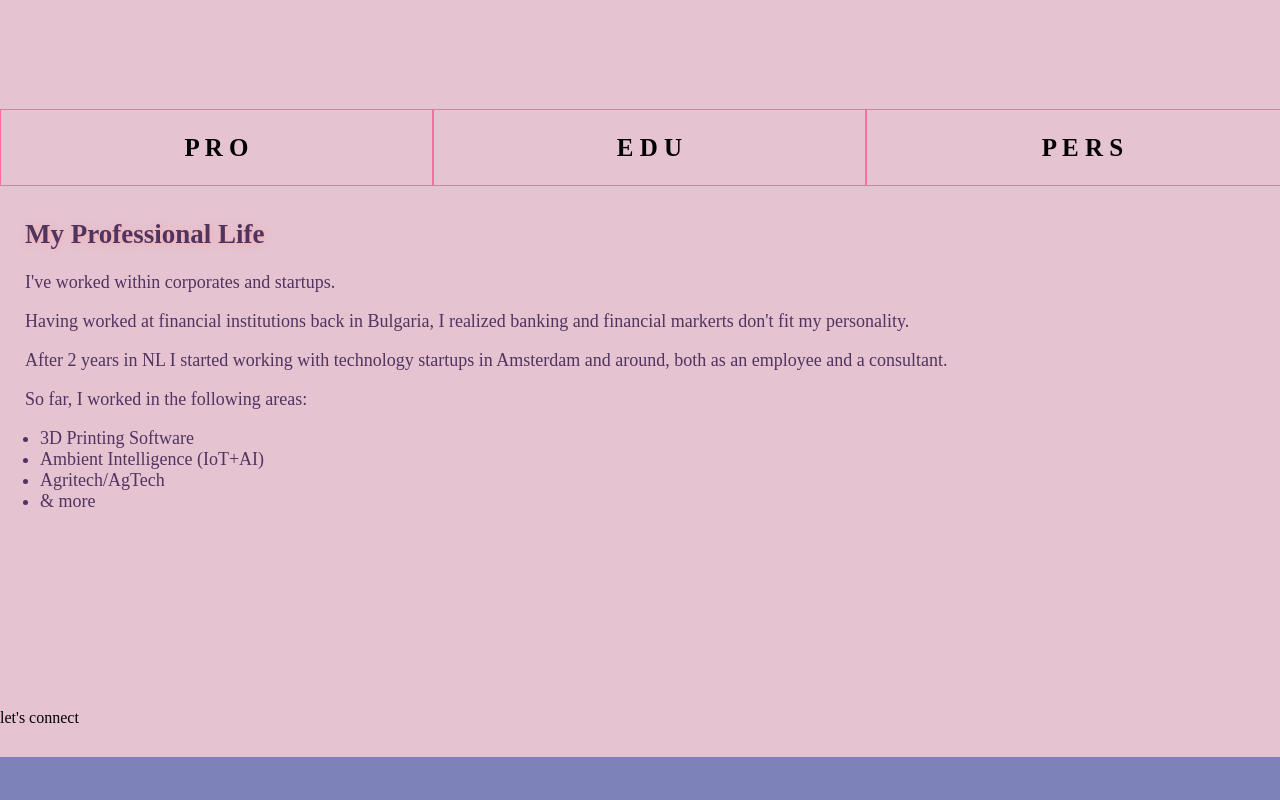
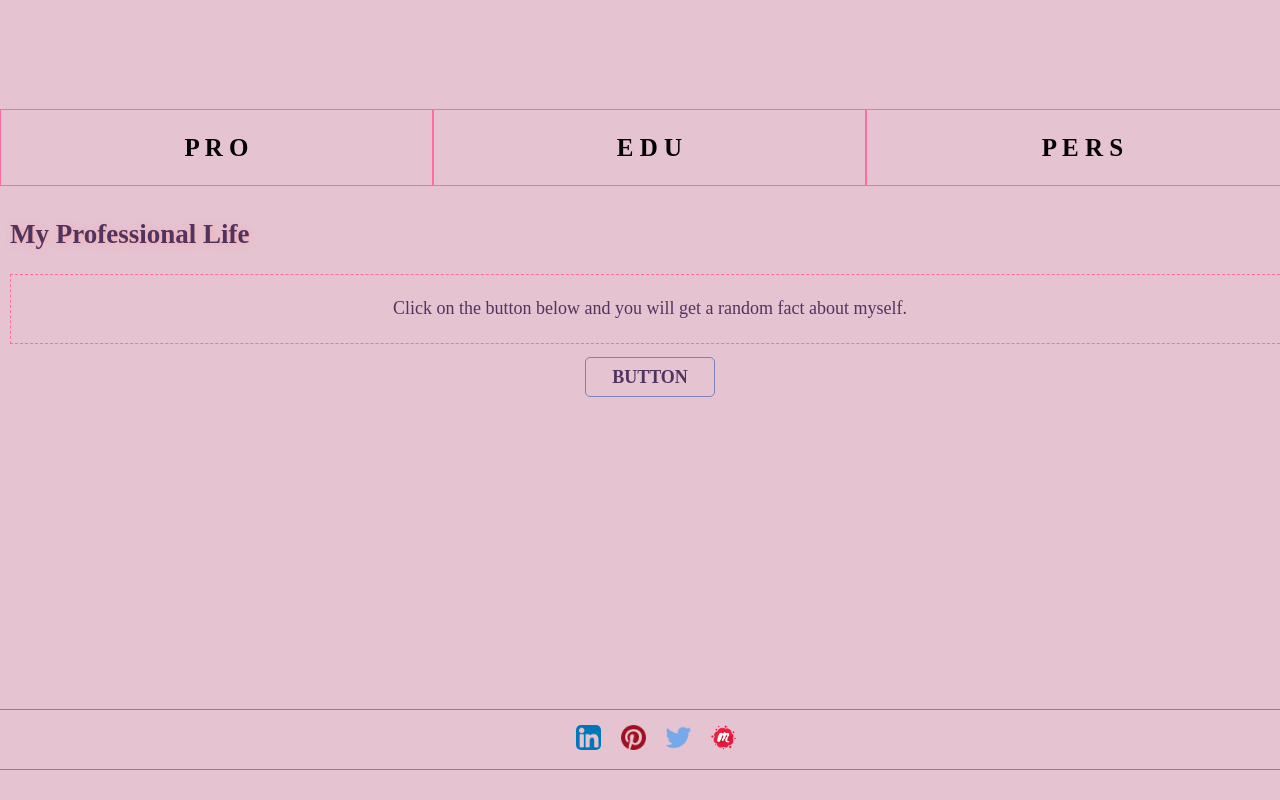
Before and after one commit to anton-mladenov/personalWebsite, a plain HTML site: page Codaisseur/personalWebsite/index.html in a window 1280 px wide. Shown: the part 671-1471 px from the top of the page. Before the commit the page ends 1428 px from the top, so only its background shows below. Drawn offline with nearby package versions, Linux system fonts and the light colour scheme; a web font is replaced by a local one.

Commit message:
final commit

```diff
--- a/Codaisseur/personalWebsite/index.html
+++ b/Codaisseur/personalWebsite/index.html
@@ -1,12 +1,14 @@
 <!DOCTYPE html>
-<html>
+<html lang="en-US">
 
 <head>
   <meta charset="utf-8">
+  <meta name="description" content="This is Anton's personal webpage which he wrote alone :D">
+  <!-- http://ogp.me/ Open Graph Data provides even more metadata richness-->
   <title>Anton's Universe</title>
-  <link rel="shortcut icon" type="image/png" src="./images/favicon-16x16.png">
+  <link rel="shortcut icon" type="image/png" href="favicon-16x16.png">
   <link href="./styles/styles.css" rel="stylesheet">
-  <link href="https://fonts.googleapis.com/css?family=Elsie+Swash+Caps:400,900|Scope+One|Zilla+Slab+Highlight:400,700" rel="stylesheet">
+  <link href="https://fonts.googleapis.com/css?family=Elsie+Swash+Caps:400,900|Scope+One:400,600,700,800,900|Zilla+Slab+Highlight:400,700" rel="stylesheet">
 
 </head>
 
@@ -21,8 +23,9 @@
     <div class="hello">
       <h1>Hello, Codaisseur Fam!</h1>
       <h2>I am Anton and that's my personal (web)page.</h2>
+      <!--  -->
       <h2>Let's meet, collaborate and code awesome stuff together.</h2>
-      <h2>May The <s>Force</s> Object Be With You!</h2>
+      <h2>May The <s>Force</s> Object Be With You<a href="https://www.spreadshirt.com/javascript+may+the+objet+be+with+you+men-s+fine+jersey+t-shirt-D1004038036" target="_blank">!</a></h2>
     </div>
 
     <div class="manifesto">
@@ -43,49 +46,51 @@
       <li><a href="#/pers">p e r s</a></li>
     </ul>
 
+
     <div class="panels">
-      <article class="active-panel">
+
+      <article class="active-panel proArticle">
         <h2>My Professional Life</h2>
-        <p>I've worked within corporates and startups.</p>
-        <p>Having worked at financial institutions back in Bulgaria, I realized banking and financial markerts don't fit my personality.</p>
-        <p>After 2 years in NL I started working with technology startups in Amsterdam and around, both as an employee and a consultant.</p>
-        <p>So far, I worked in the following areas:</p>
-        <ul class="areas">
-          <li class="area">3D Printing Software</li>
-          <li class="area">Ambient Intelligence (IoT+AI)</li>
-          <li class="area">Agritech/AgTech</li>
-          <li class="area">& more</li>
-        </ul>
+        <div class="everyDiv">
+          <p class="Div">Click on the button below and you will get a random fact about myself.</p>
+        </div>
+        <div class="button"><button class="proButton"> BUTTON </button></div>
       </article>
 
-      <article>
+      <article class="eduArticle">
         <h2>What I've Studied</h2>
-        <p>I have two Bachelor degrees.</p>
-        <p>I have a BSc in Industry Economics from UNWE, Sofia.</p>
-        <p>I also have BBA in Marketing from Saxion Hogeschool, Deventer.</p>
-        <p>The next <strong>useful</strong> education I will get is from Codaisseur.</p>
+        <div class="everyDiv">
+          <p class="Div">Click on the button below and you will get a random fact about myself.</p>
+        </div>
+        <div class="button"><button class="eduButton"> BUTTON </button></div>
       </article>
 
-      <article>
-        <img id="profile-image" src="./images/profile-photo.jpg" alt="That's me" align="right">
+      <article class="persArticle">
         <h2>Personal Stuff</h2>
-        <p>Originally, I am from Sofia, Bulgaria - born and raised.</p>
-        <p>I live and work in the Netherlands for the past 6 years already - yaaay!</p>
-        <p>I moved a lot within NL. I had lived in Deventer, Enschede and Rotterdam so far.</p>
-        <p>For the past two years I live in Amsterdam with my girlfriend.</p>
+        <div class="everyDiv">
+          <p class="Div">Click on the button below and you will get a random fact about myself.</p>
+        </div>
+        <div class="button"><button class="persButton"> BUTTON </button></div>
+        <!-- <div class="button"><button class="seeMeButton"> See Me </button></div> -->
+        <div id="profile-image"><img class="profile-image" src="./images/profile-photo.jpg" alt="That's me"></div>
       </article>
+
     </div>
     <!-- class="panels" ends -->
 
   </section>
   <!-- section class="info-box" ends -->
 
-  <script src="https://code.jquery.com/jquery-3.3.1.js" integrity="sha256-2Kok7MbOyxpgUVvAk/HJ2jigOSYS2auK4Pfzbm7uH60=" crossorigin="anonymous"></script>
   <script type="text/javascript" src="./scripts/main.js"></script>
 </body>
 
 <footer>
-  let's connect
+  <div class="footer">
+    <a href="https://www.linkedin.com/in/antonmladenov/" target="_blank"><img class="social" src="./images/linkedin.png" alt="LinkedIn"></a>
+    <a href="https://pinterest.com/antonmladenovofficial/" target="_blank"><img class="social" src="./images/pinterest.png" alt="Pinterest"></a>
+    <a href="https://twitter.com/aantonka" target="_blank"><img class="social" src="./images/twitter.png" alt="Twitter"></a>
+    <a href="https://www.meetup.com/members/187309450/" target="_blank"><img class="social" src="./images/meetup.png" alt="Meetup"></a>
+  </div>
 </footer>
 
 </html>
--- a/Codaisseur/personalWebsite/scripts/main.js
+++ b/Codaisseur/personalWebsite/scripts/main.js
@@ -1,3 +1,5 @@
+// switching panels begins
+
 var tabs = document.querySelectorAll('.info-box li a');
 var panels = document.querySelectorAll('.info-box article');
 
@@ -22,4 +24,87 @@ function setTabHandler(tab, tabPos) {
     panels[tabPos].className = 'active-panel';
   };
 
+}; // switching panels ends
+
+var proInput = [
+  "I've worked with both corporates and startups. (but prefer startups)",
+  "Having worked in the financial sector in Bulgaria, I realized banking and financial markerts don't fit my personality.",
+  "After 2 years in NL, I started working with technology startups in Amsterdam and around, both as an employee and a consultant.",
+  "So far, I worked in the following areas: 3D Printing Software, Ambient Intelligence (IoT+AI), Agritech/AgTech, & more.",
+  "I always try to stay as much closer to the development team as possible. Understanding each other through clear communication is the key.",
+  "I love tools! Everything that has buttons and graphs. I am a (power) user of Atlassian, Google and multiple social media, analytics, and CRM tools.",
+  "I really enjoy and benefit from cross-department roles where I can meet and talk to different people on different positions.",
+  "Understanding the bigger business picture is what I first try to get into when on a new position."
+];
+
+var eduInput = [
+  "I have two Bachelor degrees.",
+  "I have a BSc in Industry Economics from UNWE, Sofia.",
+  "I also have BBA in Marketing from Saxion Hogeschool, Deventer.",
+  "The next useful education I will get is from Codaisseur.",
+  "I start to believe more and more in informal education, one that's outside of a university.",
+  "I believe the professions of the future will require some (substantial) level of programming skills. Hence, attending the Codaisseur Academy."
+];
+
+var persInput = [
+  "Originally, I am from Sofia, Bulgaria - born and raised.",
+  "I live and work in the Netherlands for the past 6 years already - yaaay!",
+  "I moved a lot within NL. I had lived in Deventer, Enschede and Rotterdam so far.",
+  "I live in Amsterdam for the past two years, together with my girlfriend.",
+  "I enjoy good cuisine. Recently, I appreciate the sea food even more.",
+  "When it comes to physical activity, I either go to the gym or do some Freeletics at home.",
+  "This year I am not smoking weed and/or hash."
+];
+
+var allInput = [proInput, eduInput, persInput];
+
+var buttonPro = document.querySelector(".proButton");
+var buttonEdu = document.querySelector(".eduButton");
+var buttonPers = document.querySelector(".persButton");
+
+var allButtons = [buttonPro, buttonEdu, buttonPers];
+
+var proArticle = document.querySelector(".proArticle .everyDiv");
+var eduArticle = document.querySelector(".eduArticle .everyDiv");
+var persArticle = document.querySelector(".persArticle .everyDiv");
+
+var allArticles = [proArticle, eduArticle, persArticle];
+
+function randomizer(inputCategory) { // randomizer function begins
+  var finalResult = [];
+  for (let i = 0; i < 1; i++) {
+    var fact = inputCategory.splice(Math.floor(Math.random() * inputCategory.length), 1)[0];
+    finalResult.push(fact);
+  };
+  if (finalResult[0] !== undefined) {
+    console.info(finalResult);
+    return finalResult[0];
+  } else {
+    var message = "That was all! If you want to read it again just refresh the page. ;)";
+    return message;
+  };
+}; //randomizer function ends
+
+for (let i = 0; i < 99; i++) {
+  var para = document.createElement("p");
+  para.setAttribute("class", "Div");
+  allButtons[i].onclick = function() {
+    allArticles[i].textContent = " ";
+    para.textContent = " ";
+    var rand = randomizer(allInput[i]);
+    para.textContent = rand;
+    allArticles[i].append(para);
+  };
 };
+
+/* // ne mi raboti toggle-a na snimkata
+var seeMe = document.querySelector(".seeMeButton");
+
+seeMe.onclick = function() {
+  var myImage = document.querySelector(".profile-image");
+  if (myImage.getAttribute("display") === "none") {
+    myImage.getAttribute("display") = "block";
+  } else {
+    myImage.getAttribute("display") = "none";
+  };
+}; */
--- a/Codaisseur/personalWebsite/styles/styles.css
+++ b/Codaisseur/personalWebsite/styles/styles.css
@@ -19,14 +19,20 @@ body {
   padding-top: 30px;
   padding-bottom: 30px;
 }
+#profile-image {
+  margin-top: 20px;
+  display: flex;
+  align-items: center;
+  justify-content: center;
+  width: 100%;
+  height: 175px;
+}
 
-#profile-image {
+.profile-image {
   width: 175px;
   height: 175px;
   border-radius: 15px;
-  display: block;
-  margin-right: 130px;
-  margin-top: 40px;
+
 }
 
 .welcome {
@@ -117,7 +123,6 @@ body {
   background-color: #E5C3D1;
   font-family: Scope One;
   font-size: 18px;
-  padding-left: 25px;
 }
 
 .panels .areas .area {
@@ -153,3 +158,68 @@ body {
   color: white;
   font-weight: bold;
 }
+
+.button {
+  width: 100%;
+  margin: 0 auto;
+  text-align: center;
+  vertical-align: middle;
+}
+
+button {
+  width: 130px;
+  margin: auto;
+  height: 40px;
+  border-radius: 5px;
+  background-color: #E5C3D1;
+  border: 1px solid #7D82B8;
+  font-family: Scope One;
+  font-size: 18px;
+  color: #503460;
+  font-weight: bold;
+
+}
+
+.button :focus, .button :hover {
+  background-color: #FF6D9E;
+  color: white;
+  font-weight: bold;
+}
+
+.Div {
+  height: 70px;
+  width: 100%;
+  border: 1px dashed #FF6D9E;
+  margin-bottom: 15px;
+
+  display: flex;
+  justify-content: center;
+  align-items: center;
+}
+
+.everyDiv {
+  height: 70px;
+  width: 100%;
+  margin-bottom: 15px;
+
+  display: flex;
+  justify-content: center;
+  align-items: center;
+}
+
+.footer {
+  display: flex;
+  justify-content: center;
+  align-items: center;
+  border: 1px solid #7D82B8;
+  padding: 15px 0;
+  width: 101%;
+  margin-left: -1px;
+}
+
+.social {
+  width: 25px;
+  height: 25px;
+  border-radius: 5px;
+  margin: 0 10px;
+}
```
Also changed, not shown: Codaisseur/personalWebsite/favicon-16x16.png (added), Codaisseur/personalWebsite/images/linkedin.png (added), Codaisseur/personalWebsite/images/meetup.png (added), Codaisseur/personalWebsite/images/pinterest.png (added), Codaisseur/personalWebsite/images/twitter.png (added).
